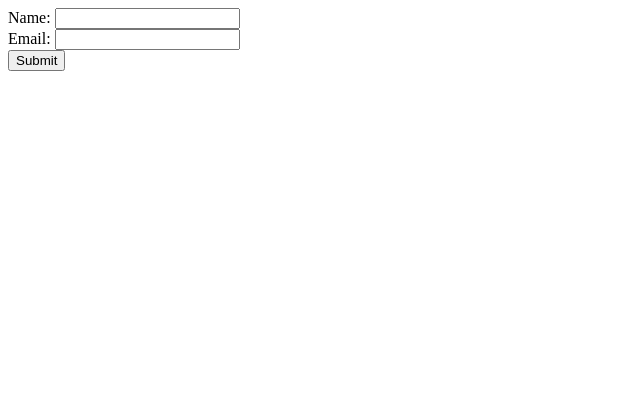
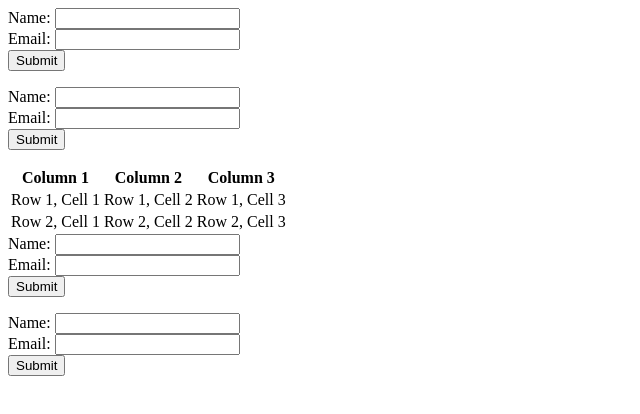
Before and after one commit to aiquant2/html-basic-snippet, a website: page index.html in a window 1280 px wide. Shown: the whole page, without its empty margins (0-640 px from the left). Drawn offline with Linux system fonts and the light colour scheme.

Commit message:
some changes

```diff
--- a/index.html
+++ b/index.html
@@ -7,3 +7,47 @@
   <br />
   <input type="submit" value="Submit" />
 </form>
+<form action="/submit" method="post">
+  <label for="name">Name:</label>
+  <input type="text" id="name" name="name" />
+  <br />
+  <label for="email">Email:</label>
+  <input type="email" id="email" name="email" />
+  <br />
+  <input type="submit" value="Submit" />
+</form>
+<table>
+  <tr>
+    <th>Column 1</th>
+    <th>Column 2</th>
+    <th>Column 3</th>
+  </tr>
+  <tr>
+    <td>Row 1, Cell 1</td>
+    <td>Row 1, Cell 2</td>
+    <td>Row 1, Cell 3</td>
+  </tr>
+  <tr>
+    <td>Row 2, Cell 1</td>
+    <td>Row 2, Cell 2</td>
+    <td>Row 2, Cell 3</td>
+  </tr>
+</table>
+<form action="/submit" method="post">
+  <label for="name">Name:</label>
+  <input type="text" id="name" name="name" />
+  <br />
+  <label for="email">Email:</label>
+  <input type="email" id="email" name="email" />
+  <br />
+  <input type="submit" value="Submit" />
+</form>
+<form action="/submit" method="post">
+  <label for="name">Name:</label>
+  <input type="text" id="name" name="name" />
+  <br />
+  <label for="email">Email:</label>
+  <input type="email" id="email" name="email" />
+  <br />
+  <input type="submit" value="Submit" />
+</form>
```
Also changed, not shown: package.json (+7 -5 lines), src/extension.ts (+23 -4 lines), out/extension.js, 1 other file.
